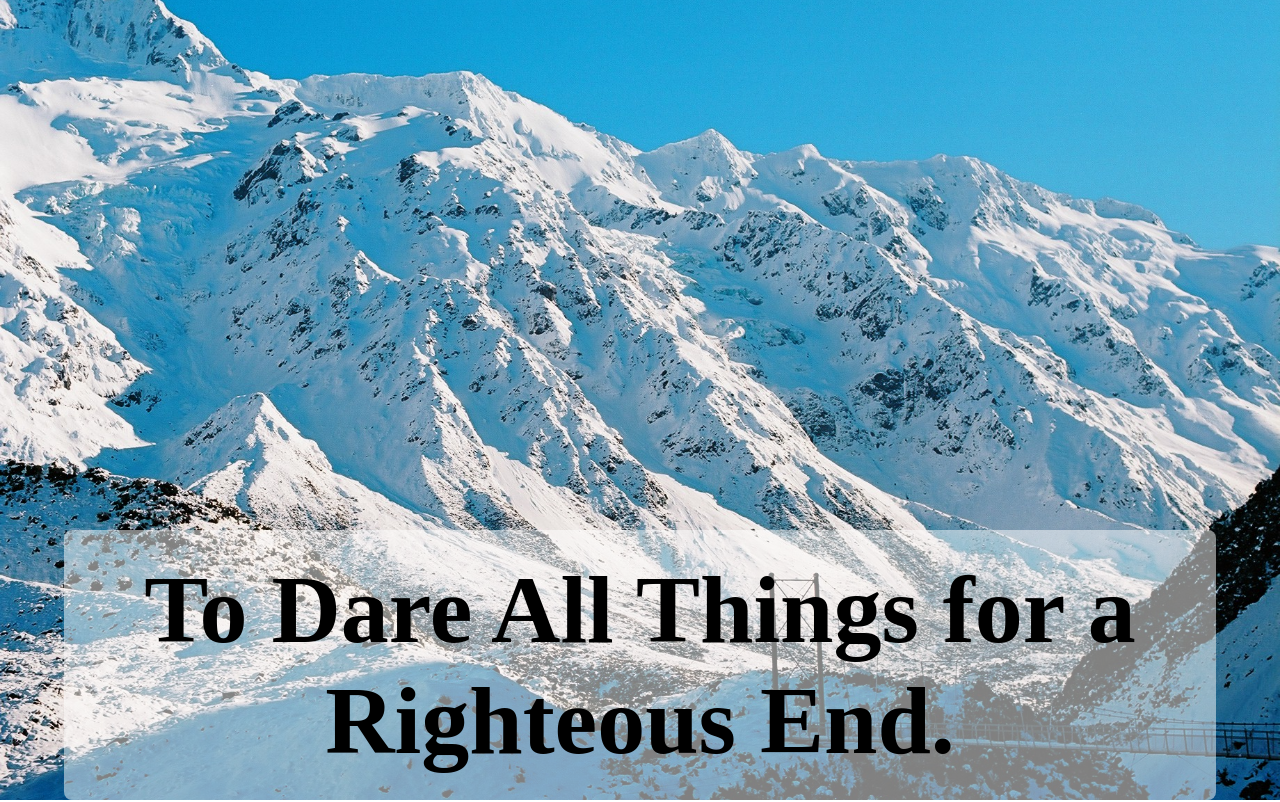
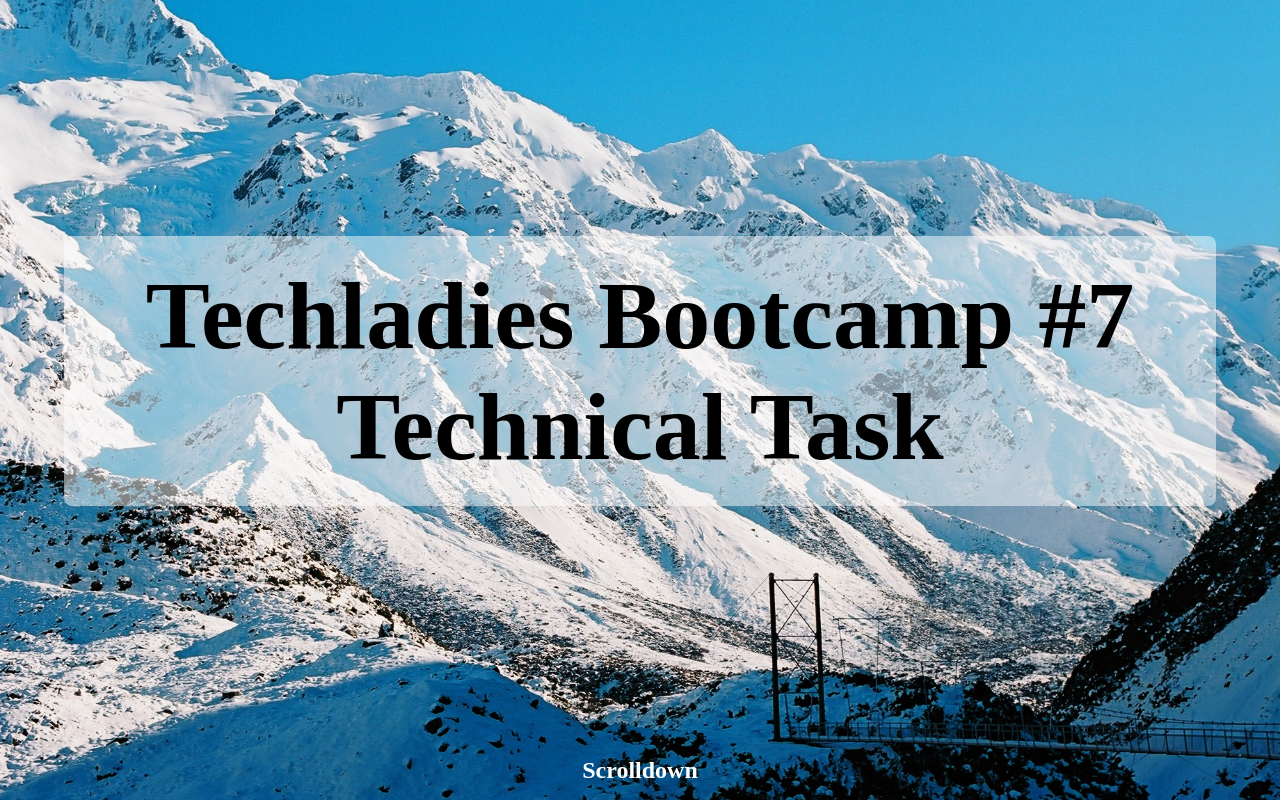
Before and after one commit to CKodes/tl7_techTask, a React (Create React App) app: page / in a window 1280 px wide. Shown: the top 802 px of the page. Built offline with nearby package versions, Linux system fonts and the light colour scheme; grey boxes are pictures that could not be loaded; the HTML template or start-up script is replaced by a standard one.

Commit message:
refactor: renaming hero title h1, feat: added scrolldown for css anim

```diff
--- a/src/components/Hero.js
+++ b/src/components/Hero.js
@@ -7,7 +7,8 @@ function Hero() {
       <div className='hero-holder'>
         <div className='main-style'>
           <div className='hero-title'>
-            <h1>To Dare All Things for a Righteous End.</h1>
+            <h1>Techladies Bootcamp #7 Technical Task</h1>
+            <h2 className='scrolldown'>Scrolldown</h2>
           </div>
         </div>
       </div>
```
